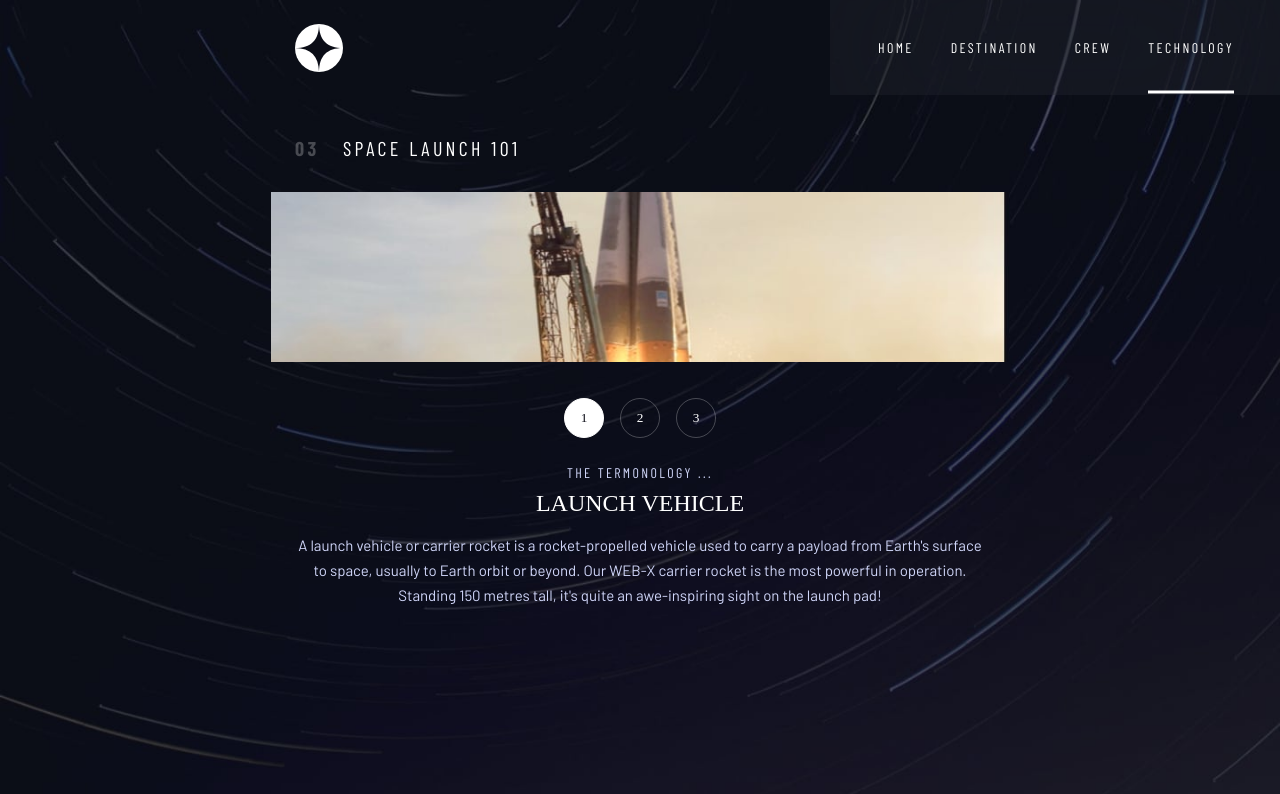
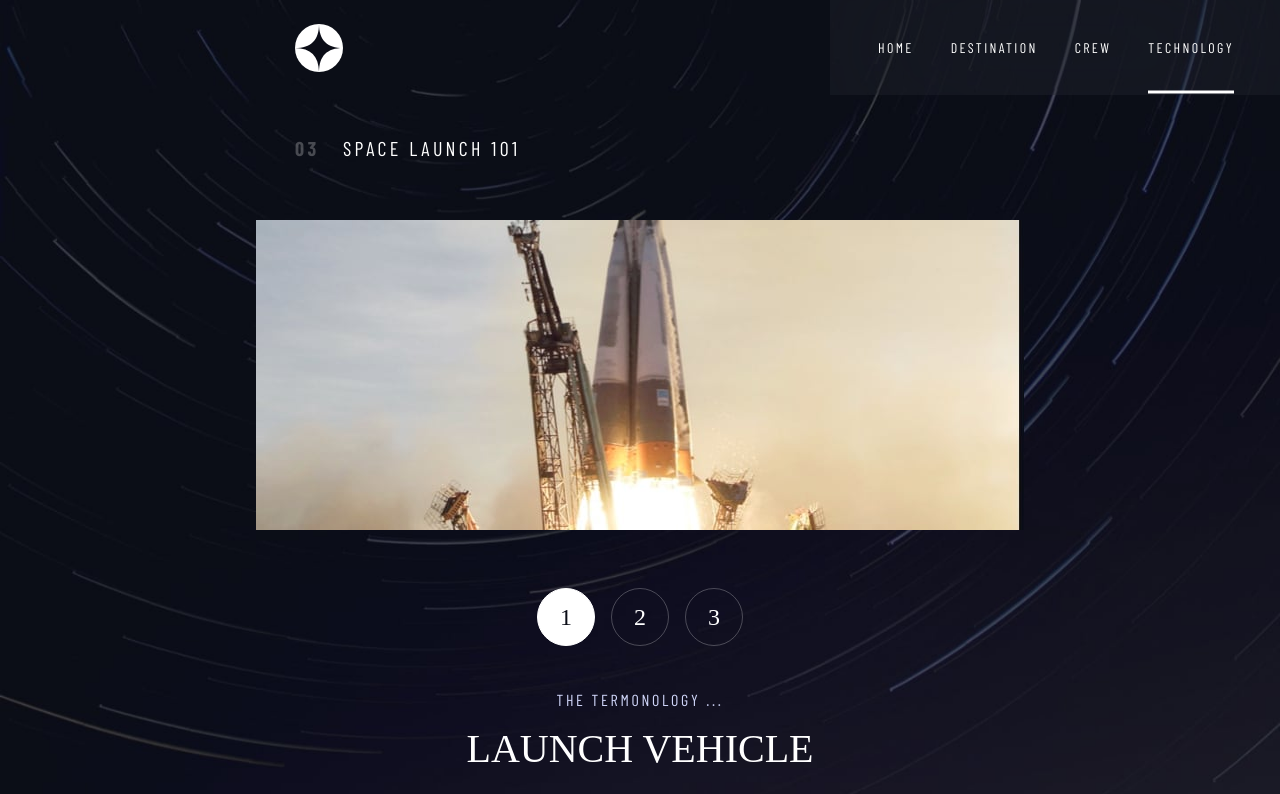
Before and after one commit to AmirhosseinHashemi/Space-Tourism, a React (Vite) app: page /technology in a window 1280 px wide. Shown: the top 794 px of the page. Built offline with nearby package versions, Linux system fonts and the light colour scheme; a web font is replaced by a local one.

Commit message:
make Technology page responsive - tablet

```diff
--- a/src/components/TechnologyContent.jsx
+++ b/src/components/TechnologyContent.jsx
@@ -5,14 +5,13 @@ import {TERMINOLOGIES} from "../utils/config";
 const StyledTechnologyContent = styled.article`
   display: flex;
   flex-direction: column;
+  align-items: center;
 `;
 
 const TechStep = styled.div`
   display: flex;
   justify-content: center;
   gap: 1.6rem;
-
-  font-size: 1.6rem;
 
   & button {
     width: 4rem;
@@ -21,6 +20,7 @@ const TechStep = styled.div`
     border-radius: 50%;
 
     font-family: var(--ff-bellefair);
+    font-size: 1.6rem;
     color: var(--clr-white);
   }
 
@@ -28,6 +28,14 @@ const TechStep = styled.div`
     border-color: var(--clr-white);
     background-color: var(--clr-white);
     color: var(--clr-primary-1);
+  }
+
+  @media only screen and (min-width: 768px) {
+    & button {
+      width: 5.8rem;
+      height: 5.8rem;
+      font-size: 2.4rem;
+    }
   }
 `;
 
@@ -41,10 +49,24 @@ const TechImage = styled.div`
     object-position: center;
     height: 17rem;
   }
+
+  @media only screen and (min-width: 768px) {
+    align-self: stretch;
+    margin-inline: -3.9rem;
+    margin-block: 6rem 5.6rem;
+
+    & img {
+      height: 31rem;
+    }
+  }
 `;
 
 const Div = styled.div`
   text-align: center;
+
+  @media only screen and (min-width: 768px) {
+    max-width: 45.8rem;
+  }
 `;
 
 const Terminology = styled.h3`
@@ -55,6 +77,12 @@ const Terminology = styled.h3`
   color: var(--clr-primary-2);
 
   margin-block: 2.6rem 0.9rem;
+
+  @media only screen and (min-width: 768px) {
+    font-size: var(--fs-sm);
+    letter-spacing: var(--letter-spacing-md);
+    margin-block: 4.4rem 1.6rem;
+  }
 `;
 
 const Title = styled.h3`
@@ -63,12 +91,21 @@ const Title = styled.h3`
   text-transform: uppercase;
 
   margin-bottom: 1.6rem;
+
+  @media only screen and (min-width: 768px) {
+    font-size: 4rem;
+  }
 `;
 
 const Description = styled.p`
   font-size: 1.5rem;
   line-height: 2.5rem;
   color: var(--clr-primary-2);
+
+  @media only screen and (min-width: 768px) {
+    font-size: var(--fs-sm);
+    line-height: 2.8rem;
+  }
 `;
 
 function TechnologyContent() {
--- a/src/pages/Technology.jsx
+++ b/src/pages/Technology.jsx
@@ -6,6 +6,10 @@ import PageBackImgContainer from "../components/PageBackImgContainer";
 
 const StyledTechnology = styled.section`
   padding-bottom: 5.4rem;
+
+  @media only screen and (min-width: 768px) {
+    padding-bottom: 9.7rem;
+  }
 `;
 
 function Technology() {
```
